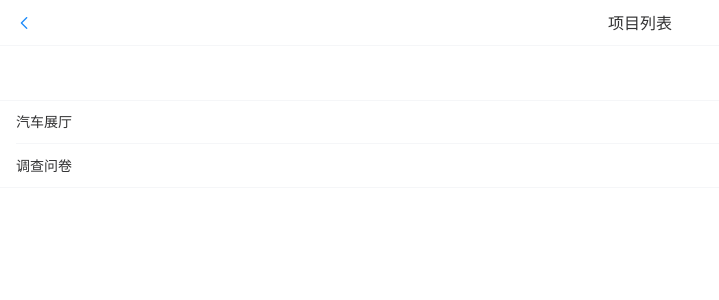
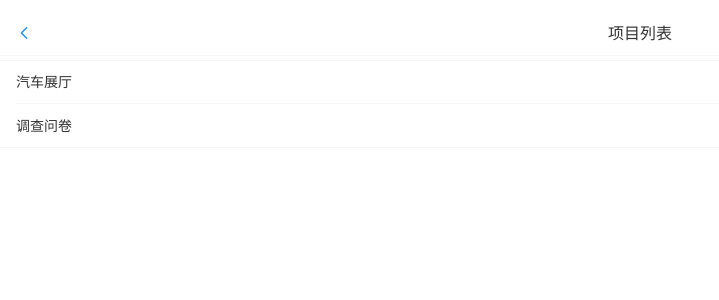
Before and after one commit to Kin-ronfish/kinpace, a Vue app: page /#/ in a window 1280 px wide. Shown: the top 300 px of the page, without its empty margins (0-719 px from the left). Built offline with nearby package versions, Linux system fonts and the light colour scheme; what vue-bus would draw is missing.

Commit message:
fix: 样式调整

```diff
--- a/src/views/HomeView.vue
+++ b/src/views/HomeView.vue
@@ -1,8 +1,8 @@
 <!-- 我的项目演示 -->
 <template>
-  <div style="margin-top: 50px">
-    <van-nav-bar title="项目列表" left-arrow fixed @click-left="back" />
-    <div style="height:50px"></div>
+  <div>
+    <van-nav-bar title="项目列表" style="margin-top:10px" left-arrow fixed @click-left="back" />
+    <div style="height:60px"></div>
     <van-cell-group>
       <van-cell title="汽车展厅" @click="nav('/car')" />
       <van-cell title="调查问卷" @click="nav('/questionnaire')" />
--- a/src/views/questionnaire/create/createDetail.vue
+++ b/src/views/questionnaire/create/createDetail.vue
@@ -3,12 +3,13 @@
     <van-nav-bar
       :title="isDetail?'问卷详情':'新建问卷'"
       :right-text="edit ? '保存' : '编辑'"
+      style="margin-top:10px"
       left-arrow
       fixed
       @click-left="back"
       @click-right="handle"
     />
-    <div style="height: 50px"></div>
+    <div style="height: 60px"></div>
     <div style="margin: 15px 25px 15px 15px">
       <input
         type="text"
--- a/src/views/questionnaire/create/createList.vue
+++ b/src/views/questionnaire/create/createList.vue
@@ -4,11 +4,12 @@
       title="问卷列表"
       right-text="新增"
       left-arrow
+      style="margin-top:10px"
       fixed
       @click-left="back"
       @click-right="create"
     />
-    <div style="height: 50px"></div>
+    <div style="height: 60px"></div>
     <van-search
       style="background: #eee"
       v-model="keyword"
--- a/src/views/questionnaire/index.vue
+++ b/src/views/questionnaire/index.vue
@@ -83,6 +83,7 @@ export default {
   right: 0;
   bottom: 0;
   width: 100%;
+  height: 100%;
 }
 .content {
   position: relative;
--- a/src/views/questionnaire/publish/publishForm.vue
+++ b/src/views/questionnaire/publish/publishForm.vue
@@ -3,12 +3,13 @@
     <van-nav-bar
         title="测试问卷"
         right-text="提交"
+        style="margin-top:10px"
         left-arrow
         fixed
         @click-left="back"
         @click-right="handle"
     />
-    <div style="height: 50px"></div>
+    <div style="height: 60px"></div>
     <form-create :edit="edit" :list="detail.list[index]"></form-create>
     <div class="btn">
       <van-button
```
